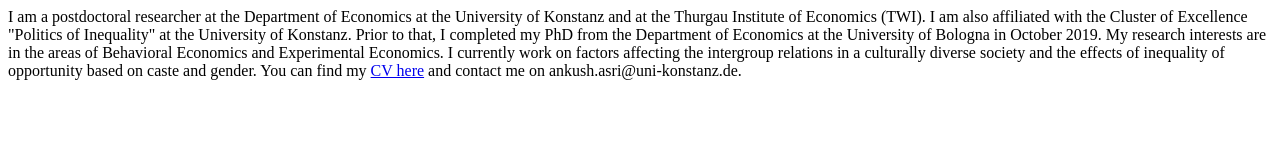
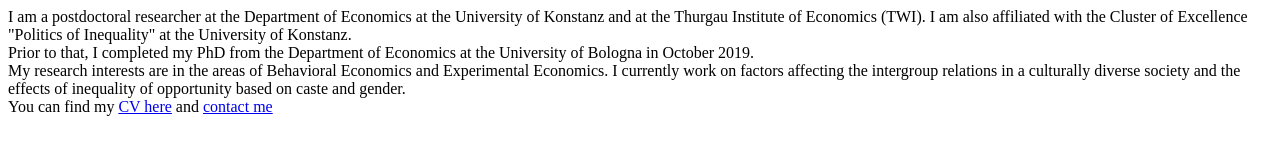
Before and after one commit to ankush-asri/ankush-asri.github.io, a plain HTML site: page index.html in a window 1280 px wide. Drawn offline with Linux system fonts and the light colour scheme.

Commit message:
Update index.html

```diff
--- a/index.html
+++ b/index.html
@@ -1,7 +1,15 @@
-I am a postdoctoral researcher at the Department of Economics at the University of Konstanz and at the Thurgau Institute of Economics (TWI). I am also affiliated with the Cluster of Excellence "Politics of Inequality" at the University of Konstanz.
+<html>
+
+<body>
+  I am a postdoctoral researcher at the Department of Economics at the University of Konstanz and at the Thurgau Institute of Economics (TWI). I am also affiliated with the Cluster of Excellence "Politics of Inequality" at the University of Konstanz.
+    <br>
 
 Prior to that, I completed my PhD from the Department of Economics at the University of Bologna in October 2019.
+    <br>
 
 My research interests are in the areas of Behavioral Economics and Experimental Economics. I currently work on factors affecting the intergroup relations in a culturally diverse society and the effects of inequality of opportunity based on caste and gender.
+    <br>
 
-You can find my <a href="https://www.dropbox.com/s/5a7b245ihbn62k1/AsriAnkush_CV.pdf?dl=0">CV here</a> and contact me on ankush.asri@uni-konstanz.de.
+You can find my <a href="https://www.dropbox.com/s/5a7b245ihbn62k1/AsriAnkush_CV.pdf?dl=0">CV here</a> and <a href="mailto: ankush.asri@uni-konstanz.de">contact me</a>
+  </body>
+</html>
```
